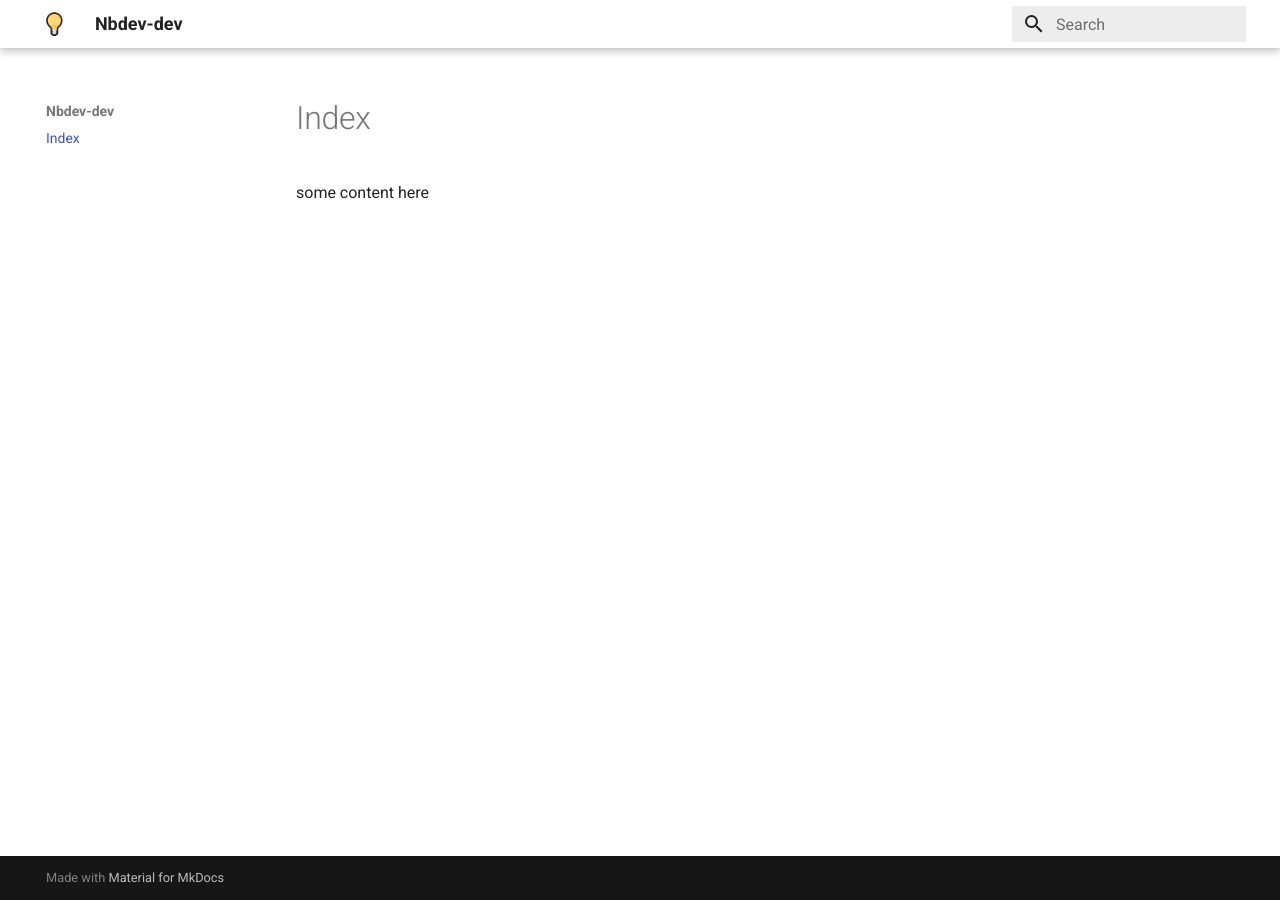
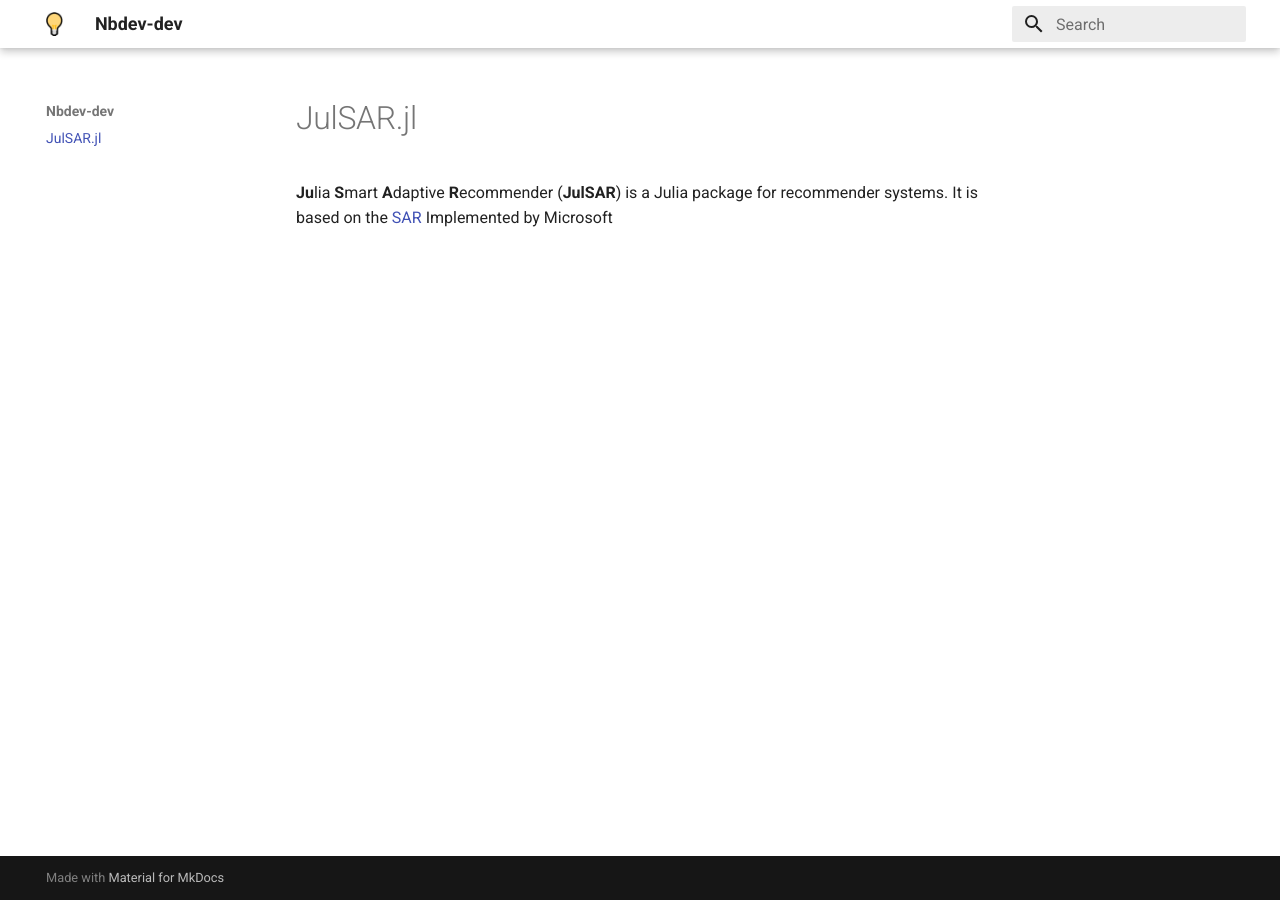
Before and after one commit to sgaseretto/JulSAR.jl, an MkDocs documentation site: the page built from docs/index.md, in a window 1280 px wide. Built offline with MkDocs 1.6.1 and Material for MkDocs 9.7.7, drawn with Linux system fonts in a browser that asks for light colours.

Commit message:
Index updated

```diff
--- a/docs/index.md
+++ b/docs/index.md
@@ -1,3 +1,3 @@
-# Index
+# JulSAR.jl
 
-some content here
+**Ju**lia **S**mart **A**daptive **R**ecommender (**JulSAR**) is a Julia package for recommender systems. It is based on the [SAR](https://github.com/Microsoft/Product-Recommendations/blob/master/doc/sar.md) Implemented by Microsoft
```
